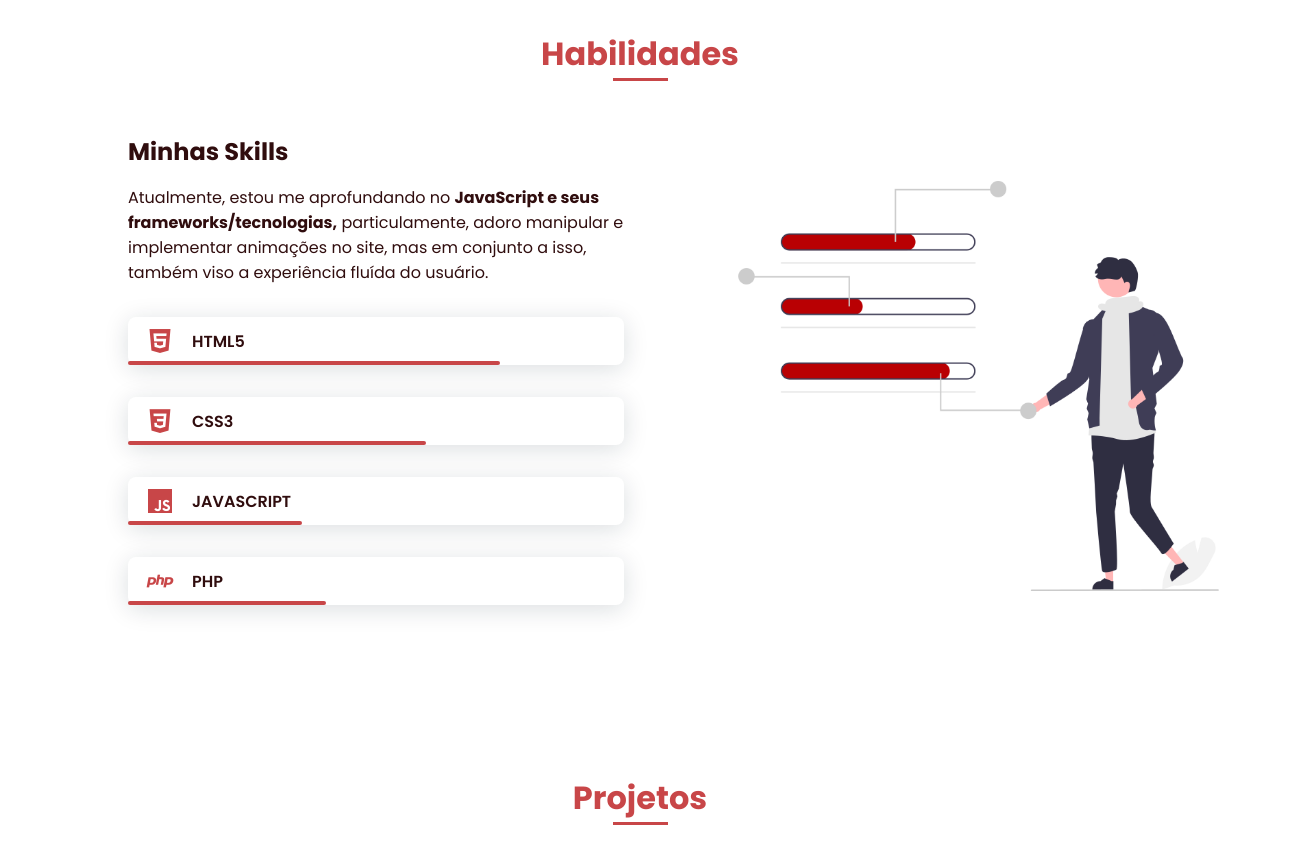
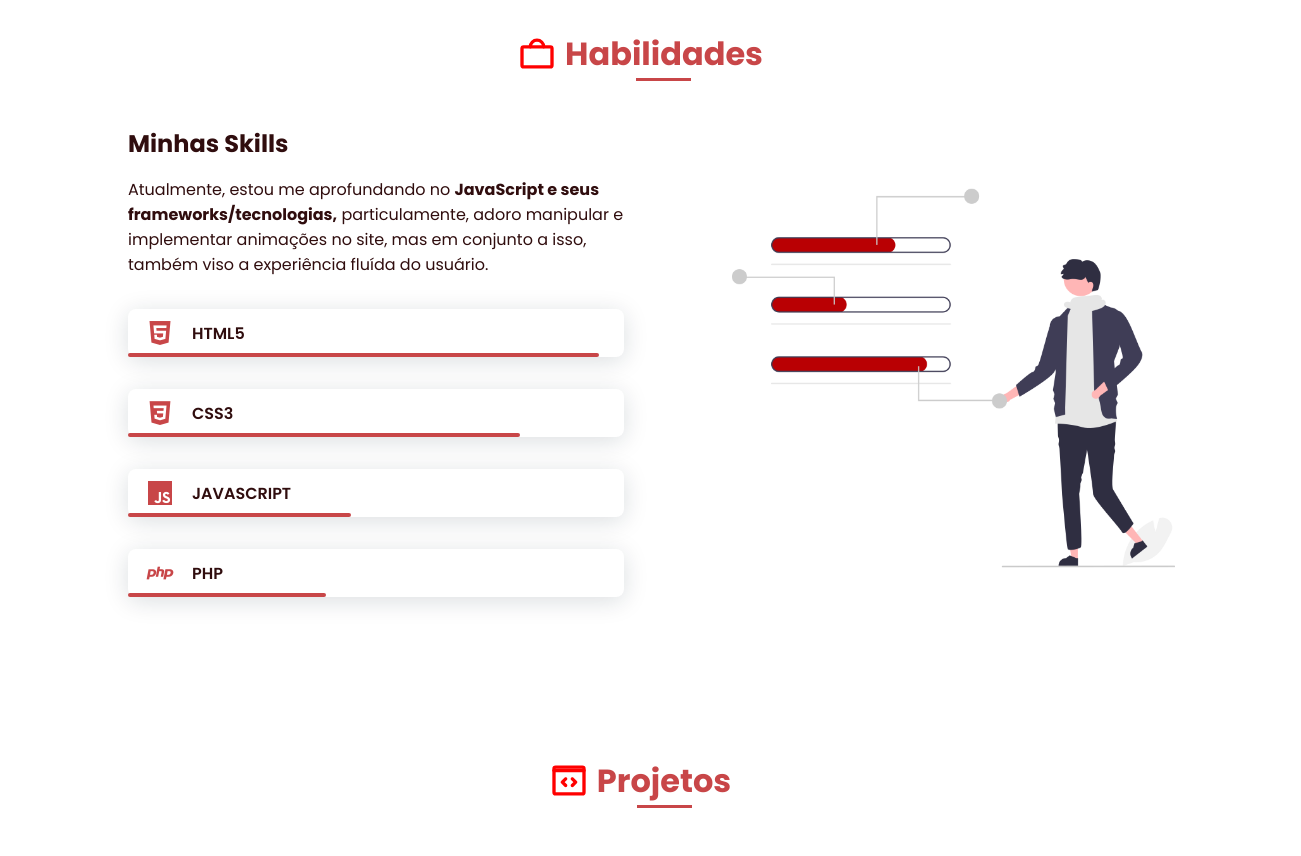
Before and after one commit to nicolasecurity/Portfolio, a website: page index.html in a window 1280 px wide. Shown: the part 1400-2256 px from the top of the page, 1301 px wide, since content can reach past the window. Drawn offline with nearby package versions, Linux system fonts and the light colour scheme.

Commit message:
Adicionando animações

```diff
--- a/assets/css/styles.css
+++ b/assets/css/styles.css
@@ -66,7 +66,7 @@ a {
 }
 
 img {
-  max-width: 130%;
+  max-width: 120%;
   height: auto;
   display: block;
 }
@@ -378,16 +378,21 @@ img {
   z-index: var(--z-back);
 }
 
+.skills__data:hover span {
+  visibility: visible;
+}
+
 .skills__html {
-  width: 75%;
+  width: 95%;
+  transition: 3s;
 }
 
 .skills__css {
-  width: 60%;
+  width: 79%;
 }
 
 .skills__js {
-  width:35%;
+  width:45%;
 }
 
 .skills__ux {
@@ -494,6 +499,17 @@ img {
   font-size: var(--smaller-font-size);
 }
 
+.icon__side {
+  display: flex;
+  justify-content: center;
+}
+
+.icon__side img {
+  margin-bottom: 33px;
+  margin-right: 8px;
+  width: 40px;
+}
+
 /* ===== MEDIA QUERIES=====*/
 @media screen and (max-width: 320px) {
   .home {
@@ -527,6 +543,9 @@ img {
     align-items: center;
     text-align: initial;
   }
+
+
+
   .skills__container {
     grid-template-columns: .7fr;
     justify-content: center;
@@ -603,6 +622,12 @@ img {
   }
 }
 
+@media screen and (max-width: 768px) {
+  .icon__side img {
+    margin-bottom: 17px;
+  }
+}
+
 @media screen and (min-width: 992px) {
   .bd-grid {
     margin-left: auto;
@@ -614,4 +639,6 @@ img {
   .home__img {
     width: 450px;
   }
+
+
 }
--- a/assets/js/main.js
+++ b/assets/js/main.js
@@ -50,7 +50,12 @@ const sr = ScrollReveal({
 //     reset: true
 });
 
-sr.reveal('.home__data, .about__img, .skills__subtitle, .skills__text',{});
+
+sr.reveal('.home__data, .about__img, .skills__subtitle, .skills__text, .l-header',{});
+sr.reveal('.icon__img', {origin: 'right', delay: 1000, distance: '190px', rotate: { x: 10, y: 40, z: 110 }});
+sr.reveal('.section-title', {origin: 'right', delay: 600});
+sr.reveal('.footer', {origin: 'bottom', delay: 400})
 sr.reveal('.home__img, .about__subtitle, .about__text, .skills__img, .sub-title',{delay: 400});
-sr.reveal('.home__social-icon',{ interval: 200});
-sr.reveal('.skills__data, .work__img, .contact__input',{interval: 200});
+
+sr.reveal('.home__social-icon',{ interval: 300});
+sr.reveal('.skills__data, .work__img, .contact__input, .contact__button',{interval: 200});
--- a/index.html
+++ b/index.html
@@ -22,11 +22,13 @@
 
                 <div class="nav__menu" id="nav-menu">
                     <ul class="nav__list">
+
                         <li class="nav__item"><a href="#home" class="nav__link active">Início</a></li>
                         <li class="nav__item"><a href="#about" class="nav__link">Sobre mim</a></li>
                         <li class="nav__item"><a href="#skills" class="nav__link">Habilidades</a></li>
                         <li class="nav__item"><a href="#work" class="nav__link">Projetos</a></li>
                         <li class="nav__item"><a href="#contact" class="nav__link">Contato</a></li>
+                        <a href="" class="home__social-icon"></a>
                     </ul>
                 </div>
 
@@ -68,8 +70,11 @@
                 </div>
             </section>
             <!--===== SOBRE MIM =====-->
-            <section class="about section " id="about">
-                <h2 class="section-title">Sobre mim</h2>
+            <section class="about section" id="about">
+                <div class="icon__side">
+                    <img src="assets/svg/aboutme.svg" class="icon__img">
+                    <h2 class="section-title">Sobre mim</h2>
+                </div>
 
                 <div class="about__container bd-grid">
                     <div class="about__img">
@@ -85,7 +90,11 @@
 
             <!--===== HABILIDADES =====-->
             <section class="skills section" id="skills">
-                <h2 class="section-title">Habilidades</h2>
+                <div class="icon__side">
+                    <img src="assets/svg/services.svg" class="icon__img">
+                    <h2 class="section-title">Habilidades</h2>
+                </div>
+
 
                 <div class="skills__container bd-grid">
                     <div>
@@ -113,6 +122,7 @@
                             <div class="skills__names">
                                 <i class='bx bxl-javascript skills__icon' ></i>
                                 <span class="skills__name">JAVASCRIPT</span>
+
                             </div>
                             <div class="skills__bar skills__js">
 
@@ -135,7 +145,11 @@
 
             <!--===== PROJETOS =====-->
             <section class="work section" id="work">
-                <h2 class="section-title">Projetos</h2>
+                <div class="icon__side">
+                    <img src="assets/svg/projects.svg" class="icon__img">
+                    <h2 class="section-title">Projetos</h2>
+                </div>
+
                 <p class="sub-title">Algumas das páginas que construí para por Front-End em prática.</p>
 
                 <div class="work__container bd-grid">
@@ -192,7 +206,11 @@
 
             <!--===== CONTATO =====-->
             <section class="contact section" id="contact">
-                <h2 class="section-title">Contato</h2>
+                <div class="icon__side">
+                    <img src="assets/svg/contact.svg" class="icon__img">
+                    <h2 class="section-title" style="margin-top: 20px;">Contato</h2>
+                </div>
+
 
                 <div class="contact__container bd-grid">
                     <form method="post" action="mailto:nicolaswayand.dev@gmail.com" class="contact__form">
```
Also changed, not shown: assets/svg/aboutme.svg (added), assets/svg/contact.svg (added), assets/svg/projects.svg (added), assets/svg/services.svg (added).
